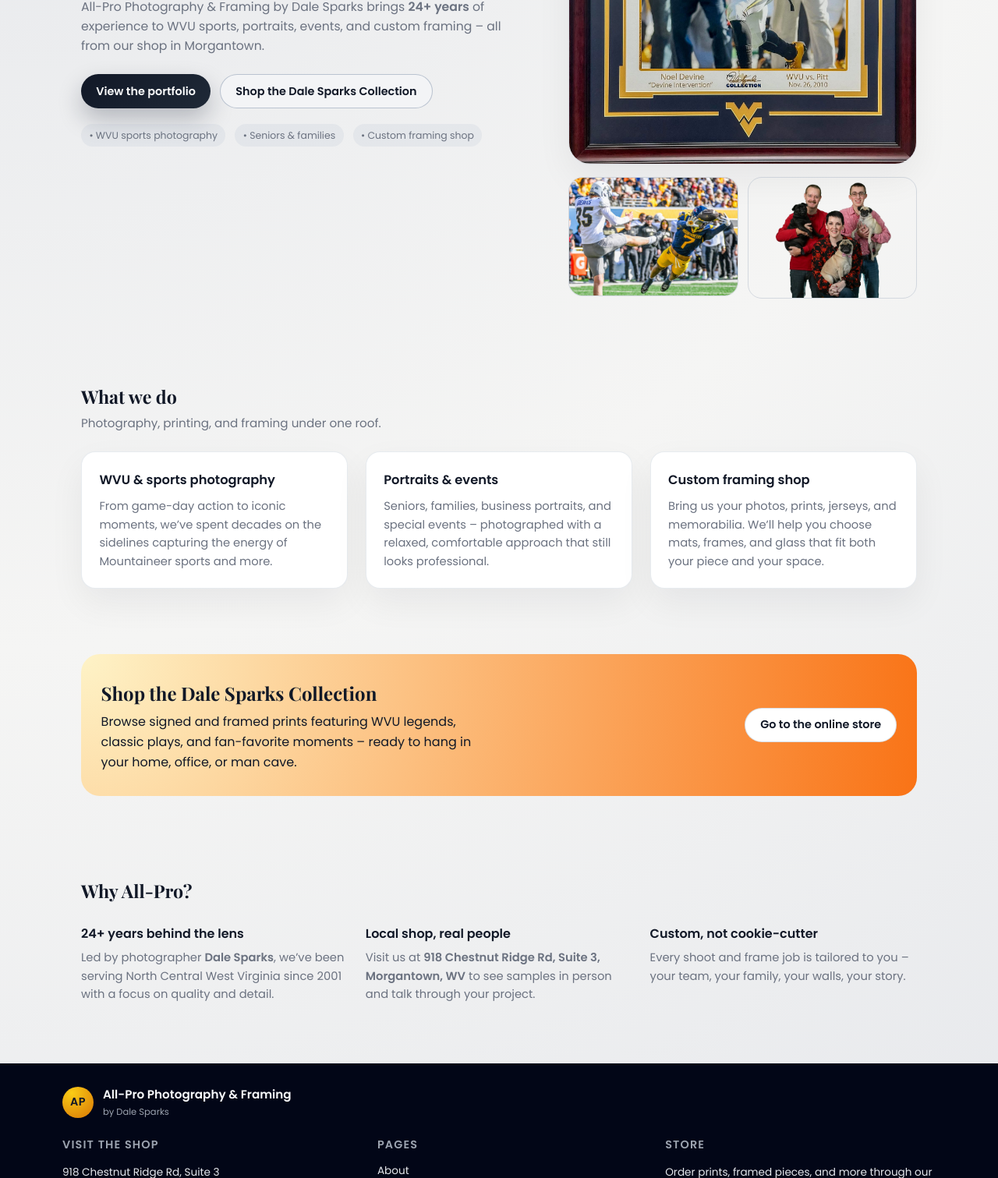
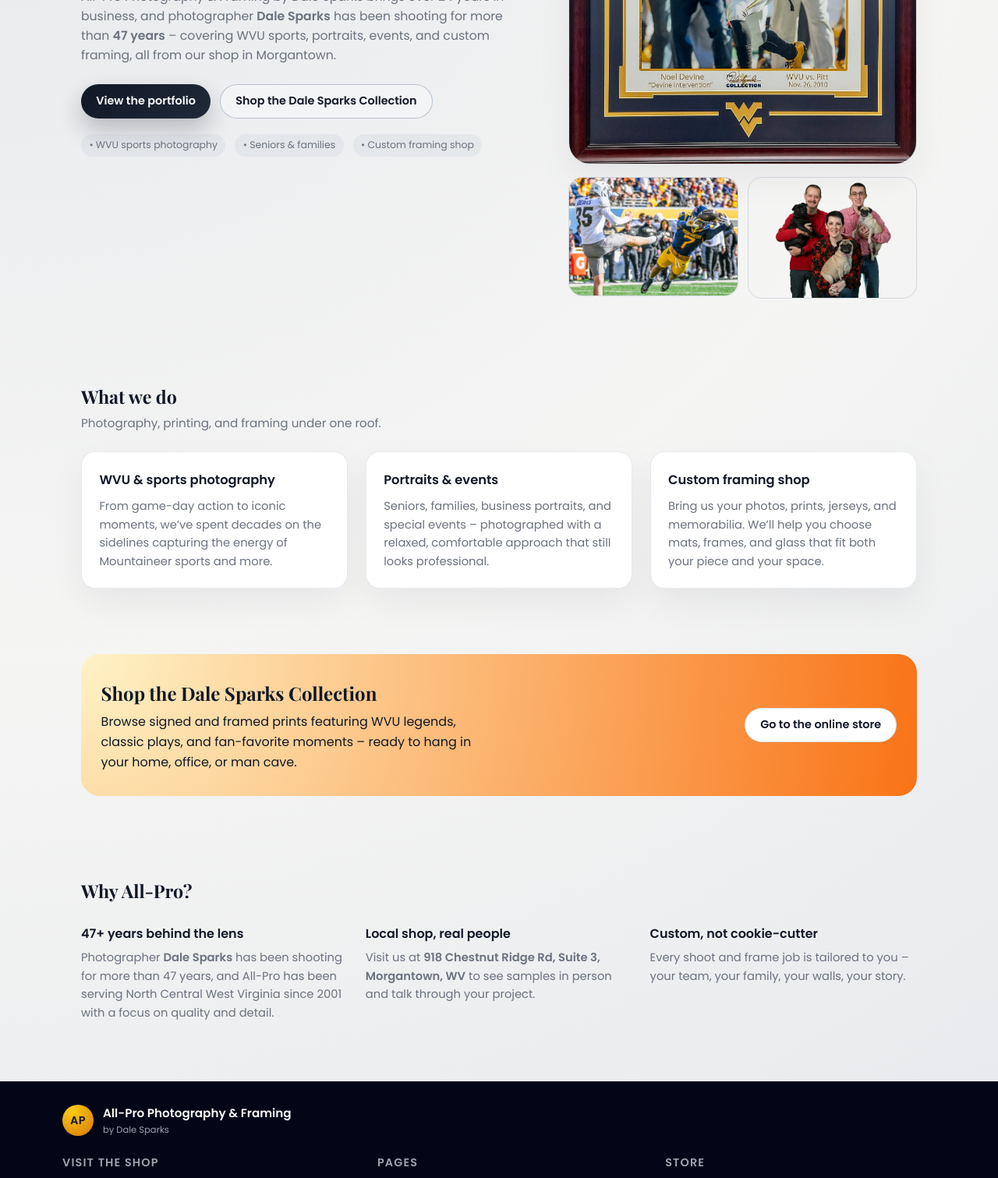
Before and after one commit to Crcoli7307/dalesparks.github.io, a plain HTML site: page index.html in a window 1280 px wide. Shown: the part 464-1975 px from the top of the page at 78% size. Drawn offline with nearby package versions, Linux system fonts and the light colour scheme.

Commit message:
Updated verbage

```diff
--- a/index.html
+++ b/index.html
@@ -53,9 +53,10 @@
           <p class="eyebrow">Morgantown, West Virginia</p>
           <h1>Mountaineer moments. Professionally framed.</h1>
           <p class="hero-lead">
-            All-Pro Photography &amp; Framing by Dale Sparks brings
-            <strong>24+ years</strong> of experience to WVU sports, portraits,
-            events, and custom framing – all from our shop in Morgantown.
+            All-Pro Photography &amp; Framing by Dale Sparks brings over 24 years in business,
+            and photographer <strong>Dale Sparks</strong> has been shooting for more than
+            <strong>47 years</strong> – covering WVU sports, portraits, events, and custom
+            framing, all from our shop in Morgantown.
           </p>
 
           <div class="hero-actions">
@@ -153,10 +154,11 @@
         </header>
         <div class="feature-list">
           <div class="feature-item">
-            <h3>24+ years behind the lens</h3>
+            <h3>47+ years behind the lens</h3>
             <p>
-              Led by photographer <strong>Dale Sparks</strong>, we’ve been serving
-              North Central West Virginia since 2001 with a focus on quality and detail.
+              Photographer <strong>Dale Sparks</strong> has been shooting for more than
+              47 years, and All-Pro has been serving North Central West Virginia since
+              2001 with a focus on quality and detail.
             </p>
           </div>
           <div class="feature-item">
```
Also changed, not shown: about.html (+6 -3 lines).
